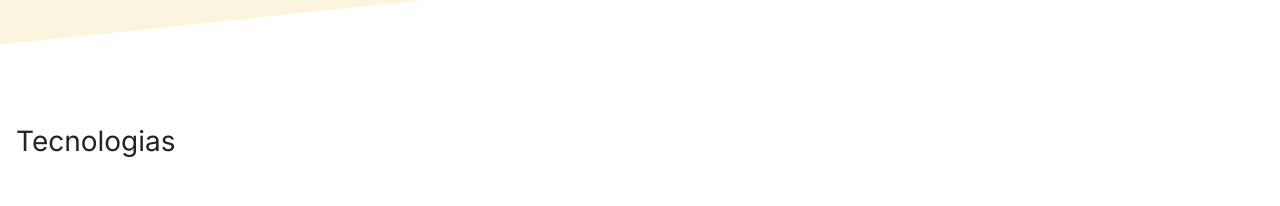
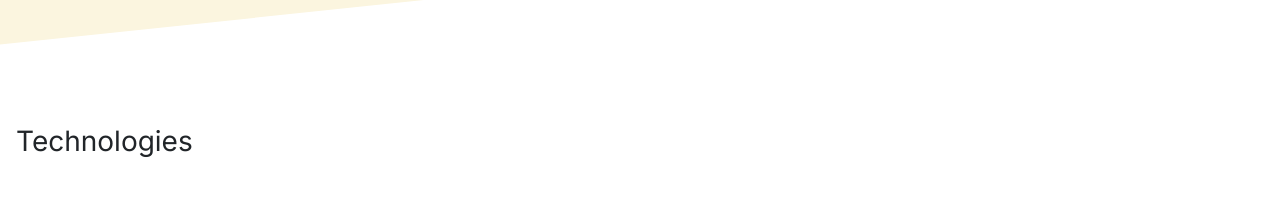
Before and after one commit to joaoPedrooC/_Portifolio, a React (Vite) app: page / in a window 1280 px wide. Shown: the part 1800-2006 px from the top of the page. Built offline with nearby package versions, Linux system fonts and the light colour scheme.

Commit message:
feat: added animation on theme changing & i18n on technologies section

```diff
--- a/src/components/TechnologiesSection/TechnologiesSection.tsx
+++ b/src/components/TechnologiesSection/TechnologiesSection.tsx
@@ -3,10 +3,13 @@ import { useEffect, useRef, useState } from 'react'
 import styles from './styles.module.scss'
 
 import { TechnologiesList } from './TechnologiesList/TechnologiesList'
+import { useTranslation } from 'react-i18next'
 
 export const TechnologiesSection = () => {
   const [visible, setVisible] = useState<boolean>(false)
   const technologiesRef = useRef<HTMLHeadingElement>(null)
+
+  const { t } = useTranslation()
 
   const observer = new IntersectionObserver((entries) => entries.forEach((entry) => {
     if (entry.isIntersecting) {
@@ -21,7 +24,7 @@ export const TechnologiesSection = () => {
   return (
     <section className={styles.technologies__section}>
       <div className="container">
-        <h2 className={`section__title font__alternative ${ visible ? 'animate__animated animate__fadeInDown' : ''}`} ref={technologiesRef}>Tecnologias</h2>
+        <h2 className={`section__title font__alternative ${ visible ? 'animate__animated animate__fadeInDown' : ''}`} ref={technologiesRef}>{ t('technologies__title') }</h2>
         <TechnologiesList />
       </div>
     </section>
--- a/src/components/ThemeController/ThemeController.tsx
+++ b/src/components/ThemeController/ThemeController.tsx
@@ -20,7 +20,6 @@ export const ThemeController = () => {
   const setTheme = () => {
     setAnimation(true)
 
-    setTimeout(() => { // Timeout para animação rodar
     if(themePreference == 'd') {
       localStorage.setItem('@theme', 'l')
       setThemePreference('l')
@@ -28,10 +27,14 @@ export const ThemeController = () => {
       localStorage.setItem('@theme', 'd')
       setThemePreference('d')
     }
-    }, 300)
 
+    setTimeout(() => { // Timeout para animação rodar
       setAnimation(false)
+    }, 1000)
   }
+
+  console.log(animation);
+
 
   return (
     <div className={`${styles.theme__controller} ${animation ? styles.animation : ''}`} onClick={setTheme}>
--- a/src/components/ThemeController/styles.module.scss
+++ b/src/components/ThemeController/styles.module.scss
@@ -16,3 +16,8 @@
 .animation {
   animation: spin .8s ease;
 }
+
+@keyframes spin {
+  from { transform: rotate(0); };
+  to { transform: rotate(360deg); };
+}
--- a/src/locales/en/translation.json
+++ b/src/locales/en/translation.json
@@ -4,5 +4,7 @@
 
   "about__text--1": "Web developer passionate about studying programming logic, I started my studies in C++ at the end of 2021, language wich I keep learning due it's complexity. Throughout my journey, I joined programming courses and marathons that helped me developing my knowledge. Today, I am taking Computer Science, with graduation scheduled for 2026.",
   "about__text--2": "In 2024, I started studying at Kenzie Academy Brasil, where I've learned many technologies and 'soft skills'. I also had the oportunity to act as a Full Stack Monitor, helping other students from the course with their tasks and assignments. Since then, I've been doing personal projects as a way of practicing the technologies I learned and evolve even more.",
-  "about__button": "Download CV"
+  "about__button": "Download CV",
+
+  "technologies__title": "Technologies"
 }
--- a/src/locales/pt/translation.json
+++ b/src/locales/pt/translation.json
@@ -4,5 +4,7 @@
 
   "about__text--1": "Desenvolvedor web apaixonado pelo estudo em lógica de programação, iniciei meus estudos em C++ no fim do ano de 2021, linguagem que estudo até hoje devido sua complexidade. No decorrer da minha jornada, participei de cursos e maratonas de programação que me ajudaram a desenvolver meu conhecimento. Hoje, estou cursando Ciência da Computação, com previsão de formatura para 2026.",
   "about__text--2": "Em 2024, iniciei meus estudos na Kenzie Academy Brasil, onde aprendi diversas tecnologias e soft skills. Também tive a oportunidade de atuar como Monitor de Ensino Full Stack, auxiliando outros alunos do curso com suas atividades e entregas. Desde então, tenho feito projetos pessoais como forma de praticar as tecnologias aprendidas e evoluir ainda mais!",
-  "about__button": "Baixar currículo"
+  "about__button": "Baixar currículo",
+
+  "technologies__title": "Tecnologias"
 }
```
Lines whose indentation alone changed are shown as unchanged.
